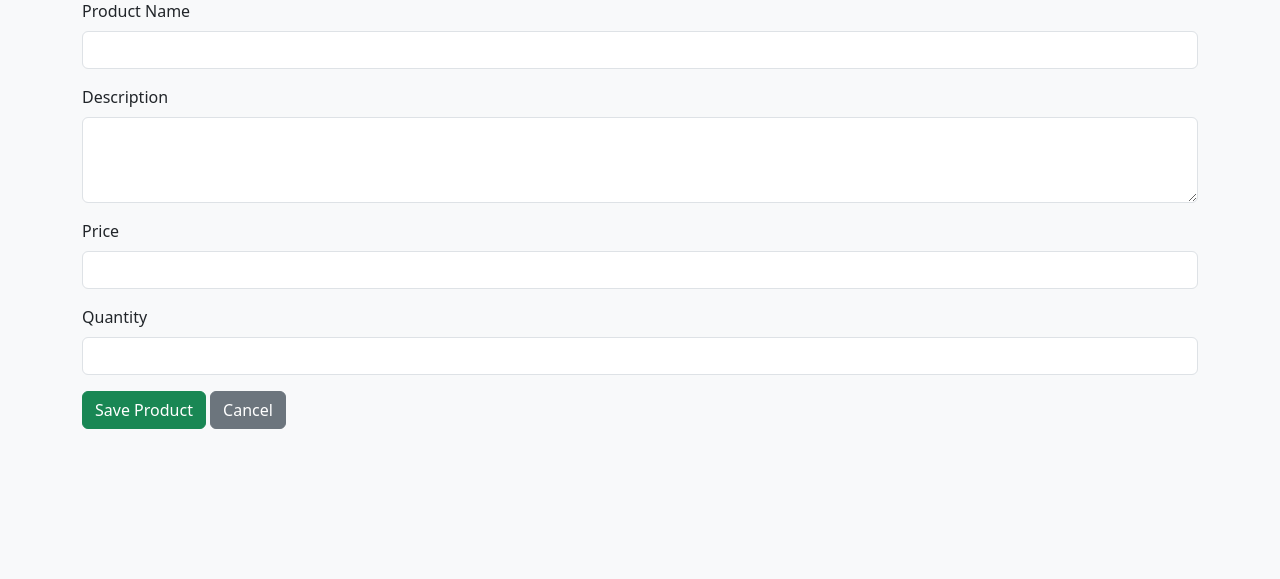
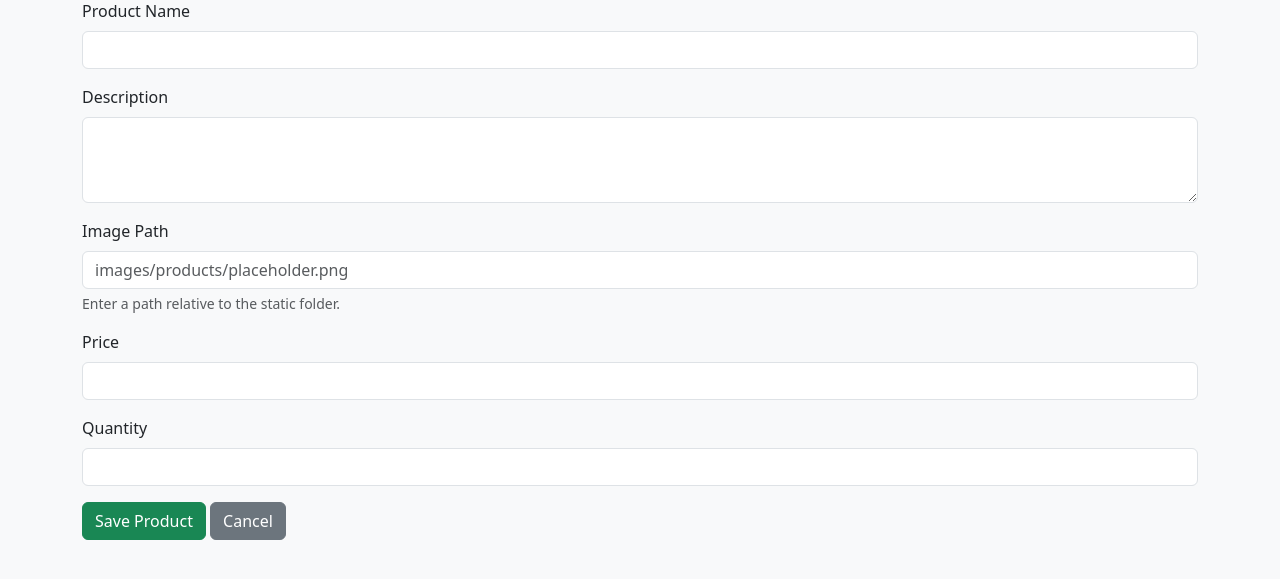
Before and after one commit to nhtduyen164/cs3773-online-grocery-internal-portal, a Flask app: page /products/new in a window 1280 px wide. Shown: the part 153-732 px from the top of the page. Run offline with Flask 3, Linux system fonts and the light colour scheme; the visitor is signed in with stand-in values (Sample User, id 1).

Commit message:
feat(products): add product image path support

```diff
--- a/database/schema.sql
+++ b/database/schema.sql
@@ -20,6 +20,7 @@ CREATE TABLE products (
     id             INTEGER PRIMARY KEY AUTOINCREMENT,
     name           TEXT NOT NULL,
     description    TEXT,
+    image_path TEXT,
     price          NUMERIC NOT NULL CHECK (price >= 0),
     stock_quantity INTEGER NOT NULL DEFAULT 0 CHECK (stock_quantity >= 0),
     created_at     TIMESTAMP NOT NULL DEFAULT CURRENT_TIMESTAMP
--- a/src/grocery_portal/main/routes.py
+++ b/src/grocery_portal/main/routes.py
@@ -67,7 +67,7 @@ def products():
 
     products = db.execute(
         """
-        SELECT id, name, description, price, stock_quantity, created_at
+        SELECT id, name, description, image_path, price, stock_quantity, created_at
         FROM products
         ORDER BY name
         """
@@ -96,6 +96,10 @@ def create_product():
     if request.method == "POST":
         name = request.form.get("name", "").strip()
         description = request.form.get("description", "").strip()
+        image_path = (
+            request.form.get("image_path", "").strip()
+            or "images/products/placeholder.png"
+        )
         price = request.form.get("price", "").strip()
         stock_quantity = request.form.get("stock_quantity", "").strip()
 
@@ -121,10 +125,10 @@ def create_product():
 
         db.execute(
             """
-            INSERT INTO products (name, description, price, stock_quantity)
-            VALUES (?, ?, ?, ?)
+            INSERT INTO products (name, description, image_path, price, stock_quantity)
+            VALUES (?, ?, ?, ?, ?)
             """,
-            (name, description, price, stock_quantity),
+            (name, description, image_path, price, stock_quantity),
         )
         db.commit()
 
@@ -151,6 +155,10 @@ def edit_product(product_id):
     if request.method == "POST":
         name = request.form.get("name", "").strip()
         description = request.form.get("description", "").strip()
+        image_path = (
+            request.form.get("image_path", "").strip()
+            or "images/products/placeholder.png"
+        )
         price = request.form.get("price", "").strip()
         stock_quantity = request.form.get("stock_quantity", "").strip()
 
@@ -177,10 +185,10 @@ def edit_product(product_id):
         db.execute(
             """
             UPDATE products
-            SET name = ?, description = ?, price = ?, stock_quantity = ?
+            SET name = ?, description = ?, image_path = ?, price = ?, stock_quantity = ?
             WHERE id = ?
             """,
-            (name, description, price, stock_quantity, product_id),
+            (name, description, image_path, price, stock_quantity, product_id),
         )
         db.commit()
 
--- a/src/grocery_portal/templates/product_form.html
+++ b/src/grocery_portal/templates/product_form.html
@@ -26,6 +26,25 @@
             name="description"
             rows="3"
         >{{ request.form.get('description', product['description'] if product else '') }}</textarea>
+    </div>
+
+    <div class="mb-3">
+        <label for="image_path" class="form-label">
+            Image Path
+        </label>
+
+        <input
+            type="text"
+            class="form-control"
+            id="image_path"
+            name="image_path"
+            value="{{ request.form.get('image_path', product['image_path'] if product else '') }}"
+            placeholder="images/products/placeholder.png"
+        >
+
+        <div class="form-text">
+            Enter a path relative to the static folder.
+        </div>
     </div>
 
     <div class="mb-3">
```
Also changed, not shown: database/seed_data.sql (+16 -9 lines), src/grocery_portal/templates/products.html (+15 -5 lines), src/grocery_portal/static/images/products/apples.png (added), src/grocery_portal/static/images/products/placeholder.png (added).
